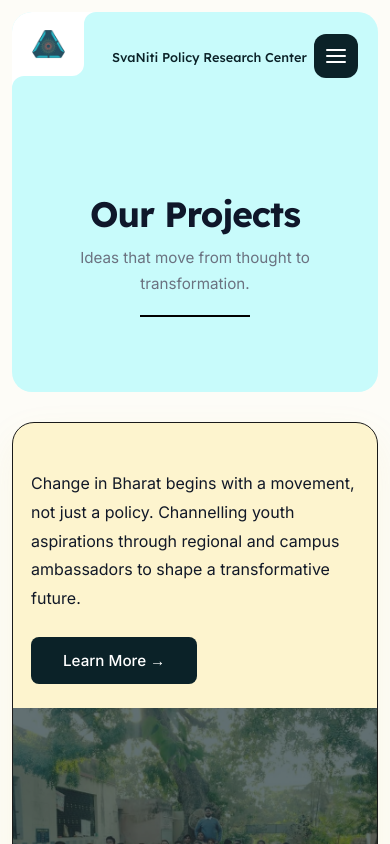
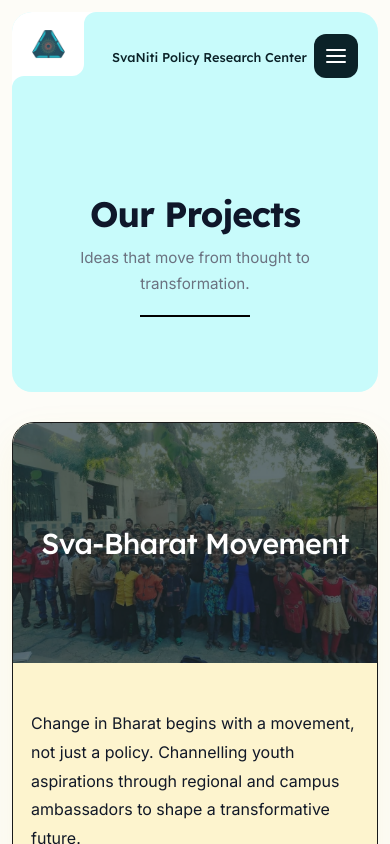
Before and after one commit to Garvit-png/SwaNiti, a Next.js app: page /projects in a window 390 px wide. Shown: the top 844 px of the page. Built offline with nearby package versions, Linux system fonts and the light colour scheme.

Commit message:
phone fixed

```diff
--- a/app/projects/projects.module.css
+++ b/app/projects/projects.module.css
@@ -238,7 +238,7 @@
 
   .card,
   .cardReverse {
-    flex-direction: column;
+    flex-direction: column-reverse;
     min-height: auto;
   }
 
@@ -250,7 +250,7 @@
 
   .accentBox {
     width: 100%;
-    min-height: 360px;
+    min-height: 280px;
     flex-basis: auto;
   }
 
@@ -316,7 +316,7 @@
 
   .accentBox {
     width: 100%;
-    min-height: 320px;
+    min-height: 240px;
   }
 
   .learnMore {
```
